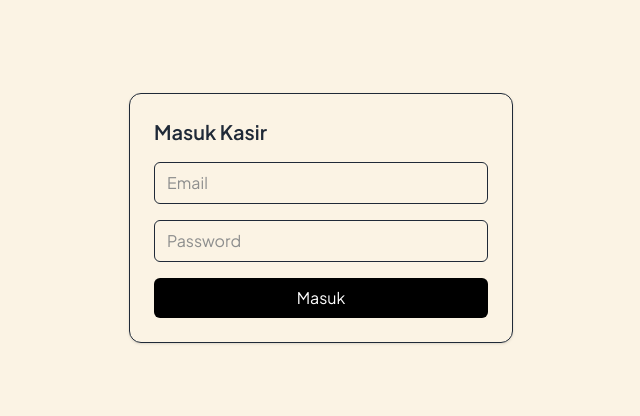
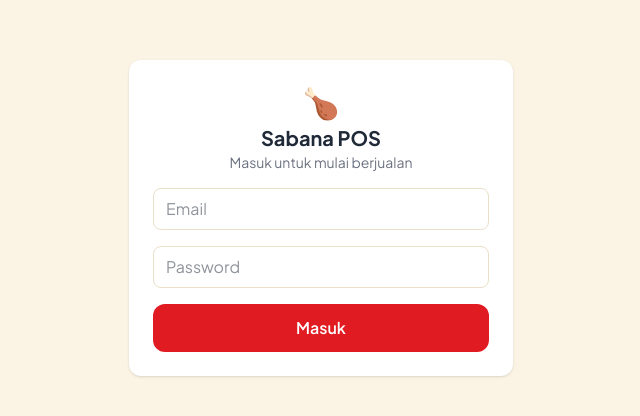
Before and after one commit to shauridh/ridhoapp, a Next.js app: page /login in a window 1280 px wide. Shown: the part 182-598 px from the top of the page, without its empty margins (319-959 px from the left). Built offline with nearby package versions, Linux system fonts and the light colour scheme.

Commit message:
style(ui): polish login page with Sabana branding

```diff
--- a/app/login/page.tsx
+++ b/app/login/page.tsx
@@ -8,30 +8,38 @@ export default async function LoginPage({
   const { error } = await searchParams
 
   return (
-    <main className="flex min-h-screen items-center justify-center p-6">
+    <main className="flex min-h-screen items-center justify-center bg-surface p-6">
       <form
         action={login}
-        className="w-full max-w-sm space-y-4 rounded-xl border p-6 shadow-sm"
+        className="w-full max-w-sm space-y-4 rounded-xl bg-white p-6 shadow-sm"
       >
-        <h1 className="text-xl font-semibold">Masuk Kasir</h1>
-        {error && <p className="text-sm text-red-600">{error}</p>}
+        <div className="text-center">
+          <div className="text-3xl">🍗</div>
+          <h1 className="mt-1 text-xl font-bold text-ink">Sabana POS</h1>
+          <p className="text-sm text-ink-soft">Masuk untuk mulai berjualan</p>
+        </div>
+        {error && (
+          <p className="rounded-lg bg-red-50 px-3 py-2 text-sm text-danger">
+            {error}
+          </p>
+        )}
         <input
           name="email"
           type="email"
           required
           placeholder="Email"
-          className="w-full rounded-md border px-3 py-2"
+          className="w-full rounded-lg border border-hairline px-3 py-2 text-ink outline-none focus:border-brand focus:ring-2 focus:ring-brand/30"
         />
         <input
           name="password"
           type="password"
           required
           placeholder="Password"
-          className="w-full rounded-md border px-3 py-2"
+          className="w-full rounded-lg border border-hairline px-3 py-2 text-ink outline-none focus:border-brand focus:ring-2 focus:ring-brand/30"
         />
         <button
           type="submit"
-          className="w-full rounded-md bg-black px-3 py-2 text-white"
+          className="min-h-[48px] w-full rounded-xl bg-brand font-semibold text-white transition hover:bg-brand-dark"
         >
           Masuk
         </button>
```
